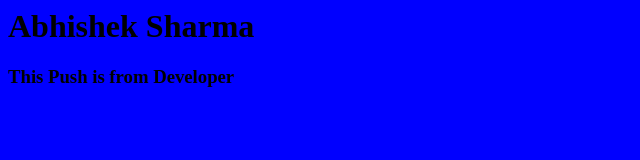
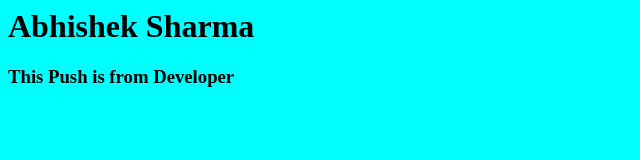
Before and after one commit to abhis2898/MLOps-Task1, a plain HTML site: page index.html in a window 1280 px wide. Shown: the whole page, without its empty margins (0-640 px from the left). Drawn offline with Linux system fonts and the light colour scheme.

Commit message:
2nd Push by Dev

```diff
--- a/index.html
+++ b/index.html
@@ -3,7 +3,7 @@
 	<title></title>
 </head>
 
-<body bgcolor="blue">
+<body bgcolor="#00FFFF">
 	<h1>Abhishek Sharma</h1>
 	<h3>This Push is from Developer</h1>
 </body>
```
